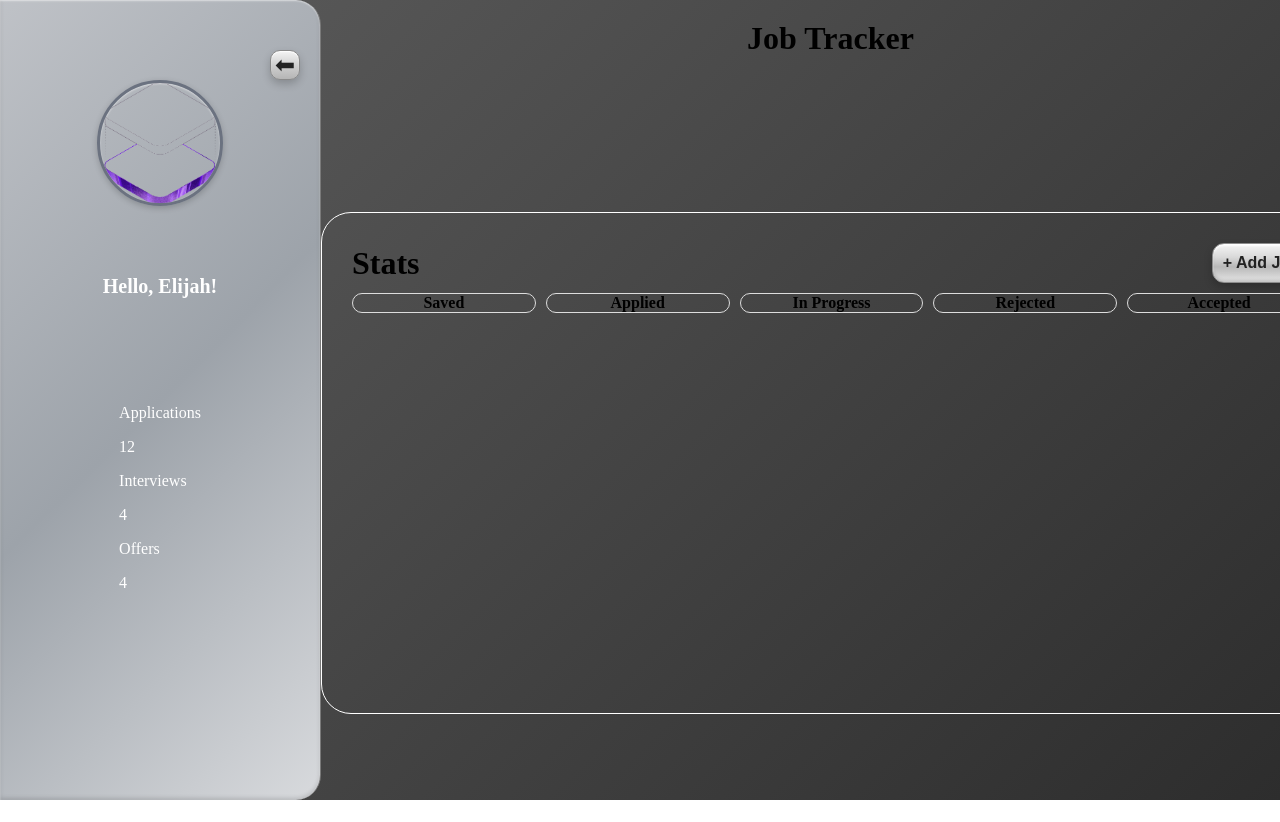
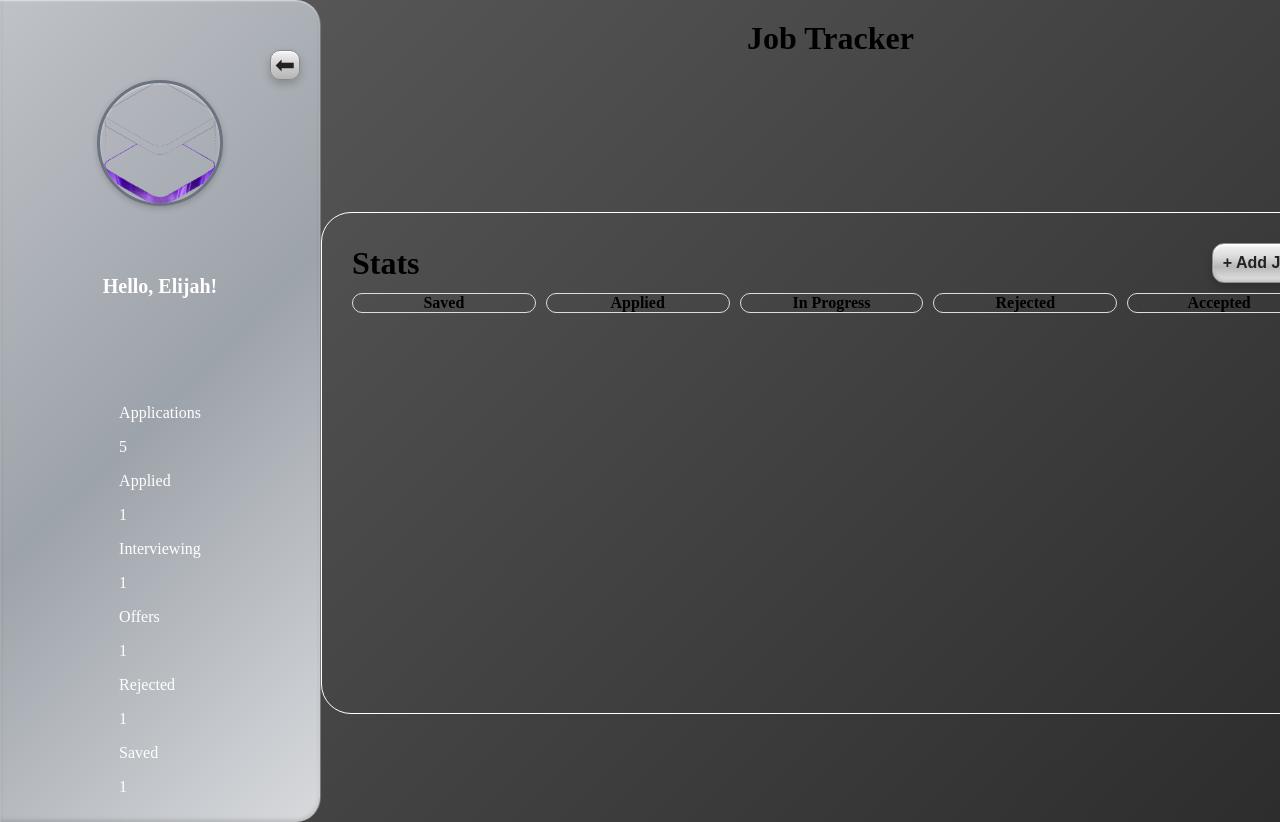
Before and after one commit to ElijahSWilliams/jobTracker, a React (Vite) app: page / in a window 1280 px wide. Shown: the top 822 px of the page. Before the commit the page ends 800 px from the top, so only its background shows below. Built offline with nearby package versions, Linux system fonts and the light colour scheme.

Commit message:
Profile Data Dynamically Updates

```diff
--- a/src/App.tsx
+++ b/src/App.tsx
@@ -7,10 +7,13 @@ import Profile from './Profile/Profile'
 import AddJobModal from './addJobModal/AddJobModal'
 import profileImage from "./assets/hero.png"
 import { Routes, Route } from 'react-router-dom'
+import { initialJobs, type Jobs } from './Data/jobs'
 
 function App() {
   const [sidebarOpen, setSideBarOpen] = useState(true);
   const [isModalOpen, setIsModalOpen] = useState(false);
+  const [jobs, setJobs] = useState<Jobs[]>(initialJobs);
+
 
 
   /* FUNCTIONS */
@@ -28,14 +31,40 @@ function App() {
     setIsModalOpen(false);
   }
 
+  /* Statistics. Passed to profile and Main */
+  const statistics = [
+    {
+      label: "Applications",
+      value: jobs.length,
+    },
+    {
+      label: "Applied",
+      value: jobs.filter(job => job.status === 'Applied').length
+    },
+    {
+      label: "Interviewing",
+      value: jobs.filter(job => job.status === 'Interviewing').length
+    },
+    {
+      label: "Offers",
+      value: jobs.filter(job => job.status === 'Offer').length
+    },
+    {
+      label: "Rejected",
+      value: jobs.filter(job => job.status === 'Rejected').length
+    },
+    {
+      label: "Saved",
+      value: jobs.filter(job => job.status === 'Saved').length
+    }
+  ]
+
+
+
   return (
     <div className='app'>
 
-      <Profile open={sidebarOpen} name="Elijah" toggleSidebar={toggleSidebar} image={profileImage} stats={[
-        { label: "Applications", value: 12 },
-        { label: "Interviews", value: 4 },
-        { label: "Offers", value: 4 }
-      ]} />
+      <Profile open={sidebarOpen} name="Elijah" toggleSidebar={toggleSidebar} image={profileImage} stats={statistics} />
 
       <div className='app__main'>
         <Header />
--- /dev/null
+++ b/src/Data/jobs.ts
@@ -0,0 +1,39 @@
+export type Jobs = {
+    id: string;
+    company: string;
+    position: string;
+    status: 'Applied' | 'Interviewing' | 'Offer' | 'Rejected' | 'Saved';
+}
+
+export const initialJobs: Jobs[] = [
+    {
+        id: "1",
+        company: "Google",
+        position: "Frontend Developer",
+        status: "Applied",
+    },
+    {
+        id: "2",
+        company: "Amazon",
+        position: "UI Engineer",
+        status: "Interviewing",
+    },
+    {
+        id: "3",
+        company: "Meta",
+        position: "React Developer",
+        status: "Offer",
+    },
+    {
+        id: "4",
+        company: "Netflix",
+        position: "Full Stack Engineer",
+        status: "Rejected",
+    },
+    {
+        id: "4",
+        company: "Target",
+        position: "Full Stack Engineer",
+        status: "Saved",
+    }
+];
```
Also changed, not shown: src/Profile/Profile.tsx (+3 -4 lines).
